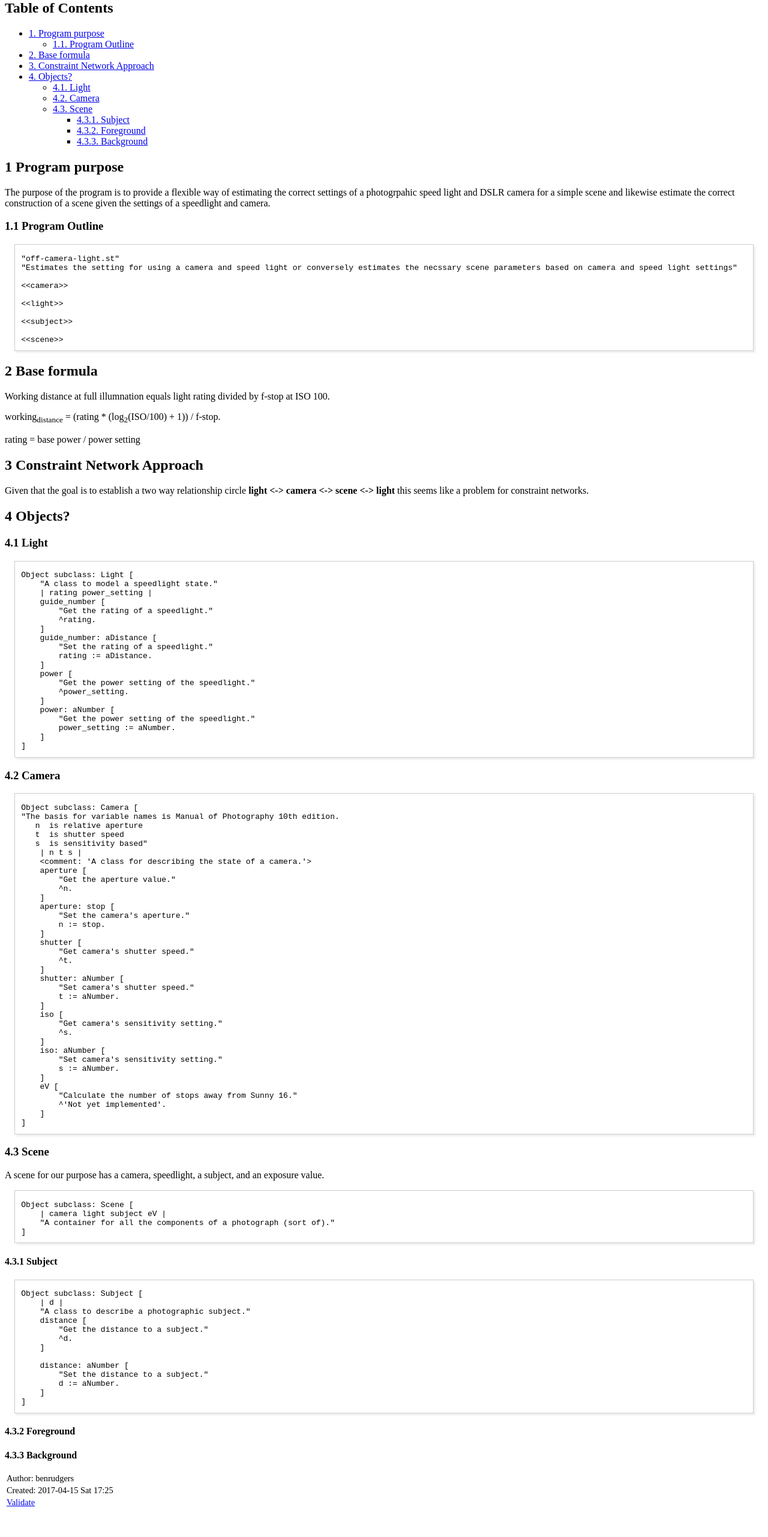
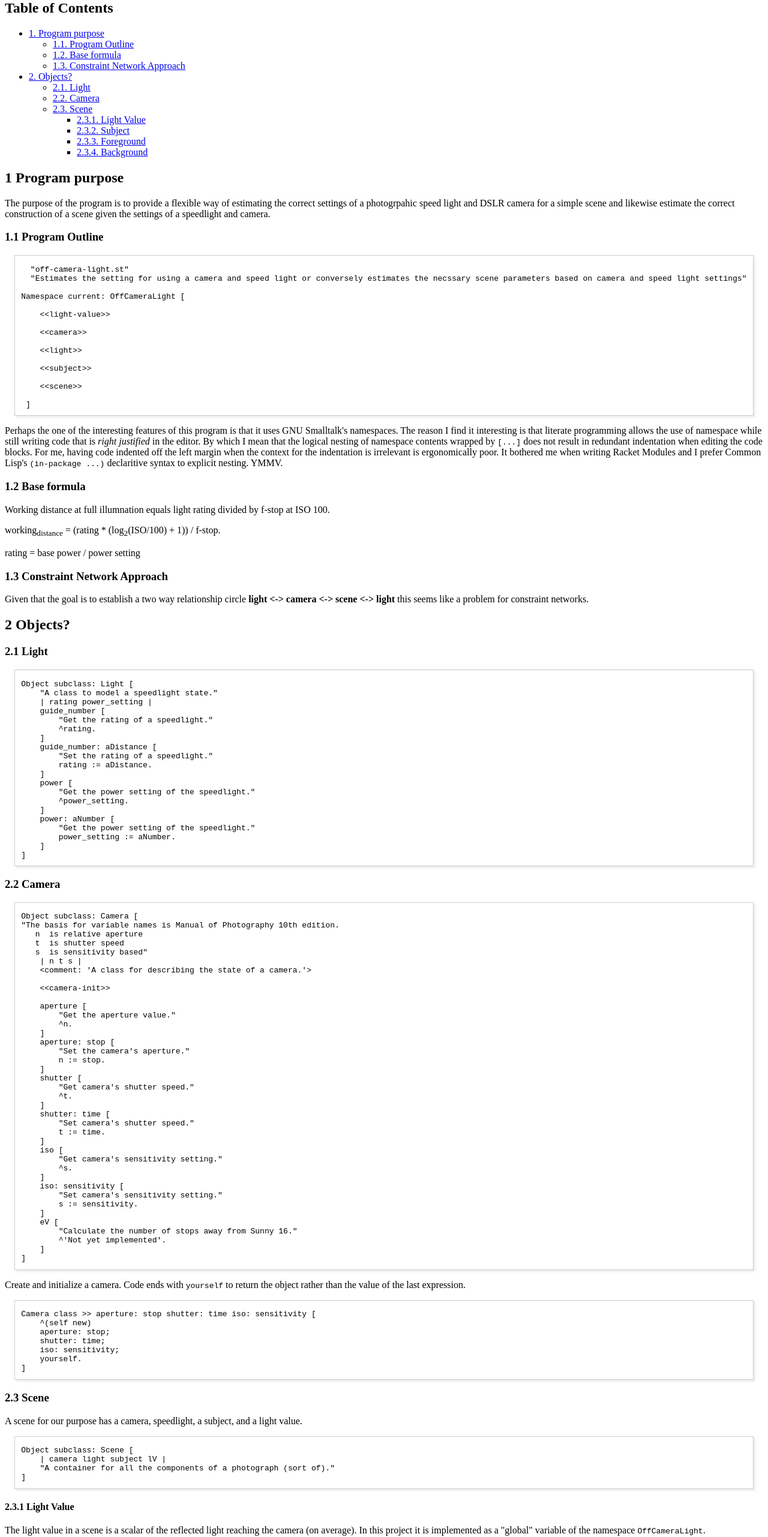
Before and after one commit to brudgers/off-camera-light, a plain HTML site: page index.html in a window 1280 px wide. Shown: the part 20-2582 px from the top of the page at 60% size. Before the commit the page ends 2541 px from the top, so only its background shows below. Drawn offline with Linux system fonts and the light colour scheme.

Commit message:
add light value : improve model

```diff
--- a/index.html
+++ b/index.html
@@ -3,7 +3,7 @@
 "http://www.w3.org/TR/xhtml1/DTD/xhtml1-strict.dtd">
 <html xmlns="http://www.w3.org/1999/xhtml" lang="en" xml:lang="en">
 <head>
-<!-- 2017-04-15 Sat 17:25 -->
+<!-- 2017-04-17 Mon 11:33 -->
 <meta http-equiv="Content-Type" content="text/html;charset=utf-8" />
 <meta name="viewport" content="width=device-width, initial-scale=1" />
 <title></title>
@@ -232,22 +232,23 @@ for the JavaScript code in this tag.
 <h2>Table of Contents</h2>
 <div id="text-table-of-contents">
 <ul>
-<li><a href="#org1f50dcd">1. Program purpose</a>
+<li><a href="#org9268cf9">1. Program purpose</a>
 <ul>
-<li><a href="#org0fc2d3b">1.1. Program Outline</a></li>
+<li><a href="#orge92ab6d">1.1. Program Outline</a></li>
+<li><a href="#org229589a">1.2. Base formula</a></li>
+<li><a href="#org47d5fff">1.3. Constraint Network Approach</a></li>
 </ul>
 </li>
-<li><a href="#org701385b">2. Base formula</a></li>
-<li><a href="#orgd744e69">3. Constraint Network Approach</a></li>
-<li><a href="#org5876f4c">4. Objects?</a>
+<li><a href="#org8eeefab">2. Objects?</a>
 <ul>
-<li><a href="#org42ac64a">4.1. Light</a></li>
-<li><a href="#org5862a29">4.2. Camera</a></li>
-<li><a href="#org652884c">4.3. Scene</a>
+<li><a href="#org71bbac6">2.1. Light</a></li>
+<li><a href="#org2690436">2.2. Camera</a></li>
+<li><a href="#org144a86e">2.3. Scene</a>
 <ul>
-<li><a href="#org0ee3eb8">4.3.1. Subject</a></li>
-<li><a href="#org01a61d4">4.3.2. Foreground</a></li>
-<li><a href="#orgb7cdb3f">4.3.3. Background</a></li>
+<li><a href="#org4cf903c">2.3.1. Light Value</a></li>
+<li><a href="#org3bbc1a5">2.3.2. Subject</a></li>
+<li><a href="#org52481a1">2.3.3. Foreground</a></li>
+<li><a href="#orgcd39ba4">2.3.4. Background</a></li>
 </ul>
 </li>
 </ul>
@@ -255,35 +256,43 @@ for the JavaScript code in this tag.
 </ul>
 </div>
 </div>
-<div id="outline-container-org1f50dcd" class="outline-2">
-<h2 id="org1f50dcd"><span class="section-number-2">1</span> Program purpose</h2>
+<div id="outline-container-org9268cf9" class="outline-2">
+<h2 id="org9268cf9"><span class="section-number-2">1</span> Program purpose</h2>
 <div class="outline-text-2" id="text-1">
 <p>
 The purpose of the program is to provide a flexible way of estimating the correct settings of a photogrpahic speed light and DSLR camera for a simple scene and likewise estimate the correct construction of a scene given the settings of a speedlight and camera.
 </p>
 </div>
-<div id="outline-container-org0fc2d3b" class="outline-3">
-<h3 id="org0fc2d3b"><span class="section-number-3">1.1</span> Program Outline</h3>
+<div id="outline-container-orge92ab6d" class="outline-3">
+<h3 id="orge92ab6d"><span class="section-number-3">1.1</span> Program Outline</h3>
 <div class="outline-text-3" id="text-1-1">
 <div class="org-src-container">
-<pre class="src src-smalltalk">"off-camera-light.st"
-"Estimates the setting for using a camera and speed light or conversely estimates the necssary scene parameters based on camera and speed light settings"
+<pre class="src src-smalltalk">  "off-camera-light.st"
+  "Estimates the setting for using a camera and speed light or conversely estimates the necssary scene parameters based on camera and speed light settings"
 
-&lt;&lt;camera&gt;&gt;
+Namespace current: OffCameraLight [
 
-&lt;&lt;light&gt;&gt;
+    &lt;&lt;light-value&gt;&gt;
 
-&lt;&lt;subject&gt;&gt;
+    &lt;&lt;camera&gt;&gt;
 
-&lt;&lt;scene&gt;&gt;
+    &lt;&lt;light&gt;&gt;
+
+    &lt;&lt;subject&gt;&gt;
+
+    &lt;&lt;scene&gt;&gt;
+
+ ]
 </pre>
 </div>
+<p>
+Perhaps the one of the interesting features of this program is that it uses GNU Smalltalk's namespaces. The reason I find it interesting is that literate programming allows the use of namespace while still writing code that is <i>right justified</i> in the editor. By which I mean that the logical nesting of namespace contents wrapped by <code>[...]</code> does not result in redundant indentation when editing the code blocks. For me, having code indented off the left margin when the context for the indentation is irrelevant is ergonomically poor. It bothered me when writing Racket Modules and I prefer Common Lisp's <code>(in-package ...)</code> declaritive syntax to explicit nesting. YMMV.
+</p>
 </div>
 </div>
-</div>
-<div id="outline-container-org701385b" class="outline-2">
-<h2 id="org701385b"><span class="section-number-2">2</span> Base formula</h2>
-<div class="outline-text-2" id="text-2">
+<div id="outline-container-org229589a" class="outline-3">
+<h3 id="org229589a"><span class="section-number-3">1.2</span> Base formula</h3>
+<div class="outline-text-3" id="text-1-2">
 <p>
 Working distance at full illumnation equals light rating divided by f-stop at ISO 100.
 </p>
@@ -298,22 +307,23 @@ rating = base power / power setting
 </div>
 </div>
 
-<div id="outline-container-orgd744e69" class="outline-2">
-<h2 id="orgd744e69"><span class="section-number-2">3</span> Constraint Network Approach</h2>
-<div class="outline-text-2" id="text-3">
+<div id="outline-container-org47d5fff" class="outline-3">
+<h3 id="org47d5fff"><span class="section-number-3">1.3</span> Constraint Network Approach</h3>
+<div class="outline-text-3" id="text-1-3">
 <p>
 Given that the goal is to establish a two way relationship circle <b>light &lt;-&gt; camera &lt;-&gt; scene &lt;-&gt; light</b> this seems like a problem for constraint networks.
 </p>
 </div>
 </div>
-<div id="outline-container-org5876f4c" class="outline-2">
-<h2 id="org5876f4c"><span class="section-number-2">4</span> Objects?</h2>
-<div class="outline-text-2" id="text-4">
-</div><div id="outline-container-org42ac64a" class="outline-3">
-<h3 id="org42ac64a"><span class="section-number-3">4.1</span> Light</h3>
-<div class="outline-text-3" id="text-4-1">
+</div>
+<div id="outline-container-org8eeefab" class="outline-2">
+<h2 id="org8eeefab"><span class="section-number-2">2</span> Objects?</h2>
+<div class="outline-text-2" id="text-2">
+</div><div id="outline-container-org71bbac6" class="outline-3">
+<h3 id="org71bbac6"><span class="section-number-3">2.1</span> Light</h3>
+<div class="outline-text-3" id="text-2-1">
 <div class="org-src-container">
-<pre class="src src-smalltalk" id="orge2c494a">Object subclass: Light [
+<pre class="src src-smalltalk" id="orgbebeaf8">Object subclass: Light [
     "A class to model a speedlight state."
     | rating power_setting |
     guide_number [
@@ -337,17 +347,20 @@ Given that the goal is to establish a two way relationship circle <b>light &lt;-
 </div>
 </div>
 </div>
-<div id="outline-container-org5862a29" class="outline-3">
-<h3 id="org5862a29"><span class="section-number-3">4.2</span> Camera</h3>
-<div class="outline-text-3" id="text-4-2">
+<div id="outline-container-org2690436" class="outline-3">
+<h3 id="org2690436"><span class="section-number-3">2.2</span> Camera</h3>
+<div class="outline-text-3" id="text-2-2">
 <div class="org-src-container">
-<pre class="src src-smalltalk" id="org6818bfd">Object subclass: Camera [
+<pre class="src src-smalltalk" id="org2f0224f">Object subclass: Camera [
 "The basis for variable names is Manual of Photography 10th edition.
    n  is relative aperture
    t  is shutter speed
    s  is sensitivity based"
     | n t s |
     &lt;comment: 'A class for describing the state of a camera.'&gt;
+
+    &lt;&lt;camera-init&gt;&gt;
+
     aperture [
         "Get the aperture value."
         ^n.
@@ -360,17 +373,17 @@ Given that the goal is to establish a two way relationship circle <b>light &lt;-
         "Get camera's shutter speed."
         ^t.
     ]
-    shutter: aNumber [
+    shutter: time [
         "Set camera's shutter speed."
-        t := aNumber.
+        t := time.
     ]
     iso [
         "Get camera's sensitivity setting."
         ^s.
     ]
-    iso: aNumber [
+    iso: sensitivity [
         "Set camera's sensitivity setting."
-        s := aNumber.
+        s := sensitivity.
     ]
     eV [
         "Calculate the number of stops away from Sunny 16."
@@ -379,27 +392,78 @@ Given that the goal is to establish a two way relationship circle <b>light &lt;-
 ]
 </pre>
 </div>
+<p>
+Create and initialize a camera. Code ends with <code>yourself</code> to return the object rather than the value of the last expression.
+</p>
+<div class="org-src-container">
+<pre class="src src-smalltalk" id="orgeedc416">Camera class &gt;&gt; aperture: stop shutter: time iso: sensitivity [
+    ^(self new)
+    aperture: stop;
+    shutter: time;
+    iso: sensitivity;
+    yourself.
+]
+</pre>
 </div>
 </div>
-<div id="outline-container-org652884c" class="outline-3">
-<h3 id="org652884c"><span class="section-number-3">4.3</span> Scene</h3>
-<div class="outline-text-3" id="text-4-3">
+</div>
+<div id="outline-container-org144a86e" class="outline-3">
+<h3 id="org144a86e"><span class="section-number-3">2.3</span> Scene</h3>
+<div class="outline-text-3" id="text-2-3">
 <p>
-A scene for our purpose has a camera, speedlight, a subject, and an exposure value.
+A scene for our purpose has a camera, speedlight, a subject, and a light value.
 </p>
 <div class="org-src-container">
-<pre class="src src-smalltalk" id="org8ccba18">Object subclass: Scene [
-    | camera light subject eV |
+<pre class="src src-smalltalk" id="orgec912a6">Object subclass: Scene [
+    | camera light subject lV |
     "A container for all the components of a photograph (sort of)."
 ]
 </pre>
 </div>
 </div>
-<div id="outline-container-org0ee3eb8" class="outline-4">
-<h4 id="org0ee3eb8"><span class="section-number-4">4.3.1</span> Subject</h4>
-<div class="outline-text-4" id="text-4-3-1">
+<div id="outline-container-org4cf903c" class="outline-4">
+<h4 id="org4cf903c"><span class="section-number-4">2.3.1</span> Light Value</h4>
+<div class="outline-text-4" id="text-2-3-1">
+<p>
+The light value in a scene is a scalar of the reflected light reaching the camera (on average). In this project it is implemented as a "global" variable of the namespace <code>OffCameraLight</code>.
+</p>
 <div class="org-src-container">
-<pre class="src src-smalltalk" id="org651f396">Object subclass: Subject [
+<pre class="src src-smalltalk" id="orgab9f48b">"The values and descriptions are from http://www.crakephoto.com/reference/index.html"
+&lt;comment: 'A dictionary associating light values with scene descriptions'&gt;
+LightValue := Dictionary new.
+LightValue at: 17 put: 'Rarely seen in nature'.
+LightValue at: 16 put: 'Bright sunlight off of sand or snow'.
+LightValue at: 15 put: 'Bright hazy sunlight'.
+LightValue at: 14 put: 'Weak hazy sunlight'.
+LightValue at: 13 put: 'Bright cloudy day'.
+LightValue at: 12 put: 'Overcast day'.
+LightValue at: 11 put: 'Shade on a bright day or during sunrise/set'.
+LightValue at: 10 put: 'Dusk or dawn'.
+LightValue at:  9 put: 'Late dusk or early dawn'.
+LightValue at:  8 put: 'Times square at night 	'.
+LightValue at:  7 put: 'Brightly lit street 	'.
+LightValue at:  6 put: 'Bright interior 	'.
+LightValue at:  5 put: 'Average interior or auditorium'.
+LightValue at:  4 put: 'Christmas or candle lights'.
+LightValue at:  3 put: 'Fireworks (emitted)'.
+LightValue at:  2 put: 'Lightning from a distance (emitted)'.
+LightValue at:  1 put: 'City skyline at night (emitted)'.
+LightValue at:  0 put: 'Dim ambient light'.
+LightValue at: -1 put: 'Really dim ambient light'.
+LightValue at: -2 put: 'Full moon off of sand or snow'.
+LightValue at: -3 put: 'Full moon'.
+LightValue at: -4 put: 'Half moon'.
+LightValue at: -5 put: 'Crescent moon'.
+LightValue at: -6 put: 'Starlight'.
+</pre>
+</div>
+</div>
+</div>
+<div id="outline-container-org3bbc1a5" class="outline-4">
+<h4 id="org3bbc1a5"><span class="section-number-4">2.3.2</span> Subject</h4>
+<div class="outline-text-4" id="text-2-3-2">
+<div class="org-src-container">
+<pre class="src src-smalltalk" id="orgf6ff2bb">Object subclass: Subject [
     | d |
     "A class to describe a photographic subject."
     distance [
@@ -416,18 +480,18 @@ A scene for our purpose has a camera, speedlight, a subject, and an exposure val
 </div>
 </div>
 </div>
-<div id="outline-container-org01a61d4" class="outline-4">
-<h4 id="org01a61d4"><span class="section-number-4">4.3.2</span> Foreground</h4>
+<div id="outline-container-org52481a1" class="outline-4">
+<h4 id="org52481a1"><span class="section-number-4">2.3.3</span> Foreground</h4>
 </div>
-<div id="outline-container-orgb7cdb3f" class="outline-4">
-<h4 id="orgb7cdb3f"><span class="section-number-4">4.3.3</span> Background</h4>
+<div id="outline-container-orgcd39ba4" class="outline-4">
+<h4 id="orgcd39ba4"><span class="section-number-4">2.3.4</span> Background</h4>
 </div>
 </div>
 </div>
 </div>
 <div id="postamble" class="status">
 <p class="author">Author: benrudgers</p>
-<p class="date">Created: 2017-04-15 Sat 17:25</p>
+<p class="date">Created: 2017-04-17 Mon 11:33</p>
 <p class="validation"><a href="http://validator.w3.org/check?uri=referer">Validate</a></p>
 </div>
 </body>
```
Also changed, not shown: 2 other files.
